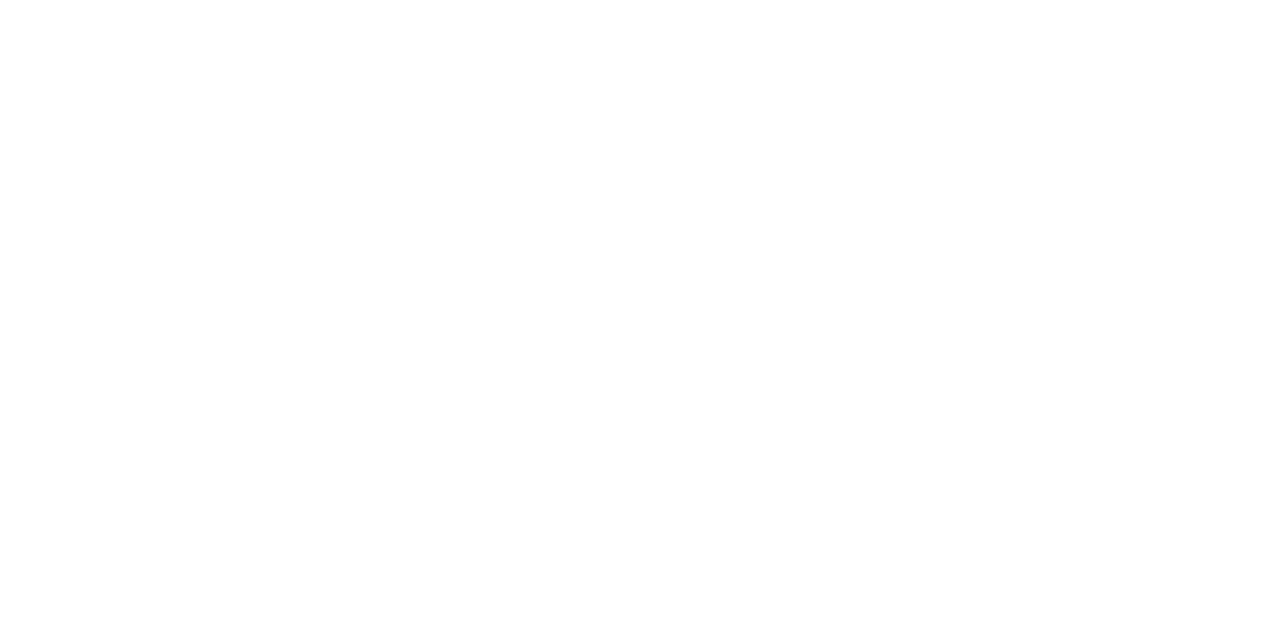
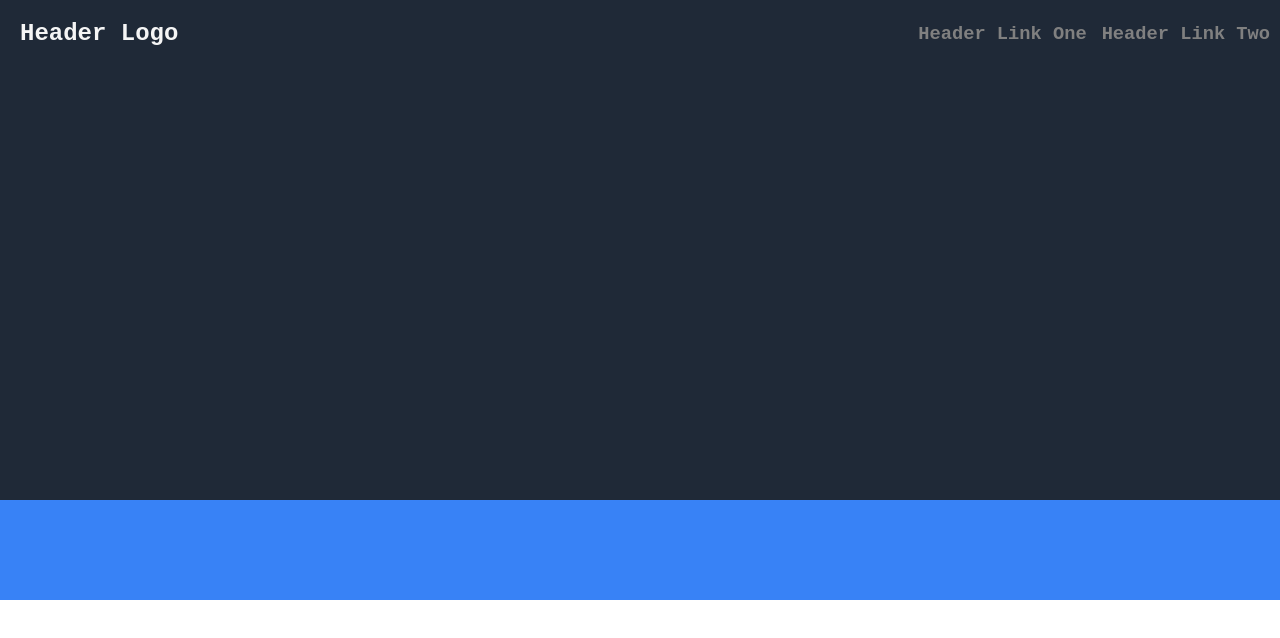
Before and after one commit to kaydenlea/personal_page, a plain HTML site: page index.html in a window 1280 px wide. Drawn offline with Linux system fonts and the light colour scheme.

Commit message:
editing style

```diff
--- a/index.html
+++ b/index.html
@@ -1,12 +1,37 @@
 <!DOCTYPE html>
 <html lang="en">
 <head>
+    <link rel="stylesheet" href="style.css">
     <meta charset="UTF-8">
     <meta http-equiv="X-UA-Compatible" content="IE=edge">
     <meta name="viewport" content="width=device-width, initial-scale=1.0">
     <title>Document</title>
 </head>
 <body>
+    <div class="headercontainer">
+        <h2 class="header">Header Logo</h2>
+        <div class="headerlinks">
+            <h3 class="headerlink1">Header Link One</h3>
+            <h3 class="headerlink2">Header Link Two</h3>
+        </div>
+    </div>
 
+    <div class ="main">
+
+    </div>
+    <div class ="bodycontainer1">
+
+    </div>
+    <div class ="bodycontainer2">
+
+    </div>
+
+    <div class ="bodycontainer3">
+
+    </div>
+
+    <div class ="bottom">
+
+    </div>
 </body>
 </html>
--- a/style.css
+++ b/style.css
@@ -0,0 +1,43 @@
+body{
+    padding:0;
+    margin:0;
+    font-family: 'Roboto Mono', monospace;
+    height:500px;
+}
+.headercontainer{
+    background: #1f2937;
+    color: whitesmoke;
+    height:500px;
+    width: auto;
+    display: flex;
+
+}
+.header{
+    margin-left:20px;
+    margin-right: auto;
+}
+.headerlinks{
+    padding-top: 4px;
+    display:flex;
+    color:grey
+}
+.headerlink1{
+    margin-right:15px;
+
+}
+.headerlink2{
+    margin-right: 10px;
+}
+
+.bodycontainer1{
+    background:#3882F6;
+}
+
+.bodycontainer2{
+    background:#3882F6;
+}
+
+.bodycontainer3{
+    background:#3882F6;
+    height: 100px;
+}
```
